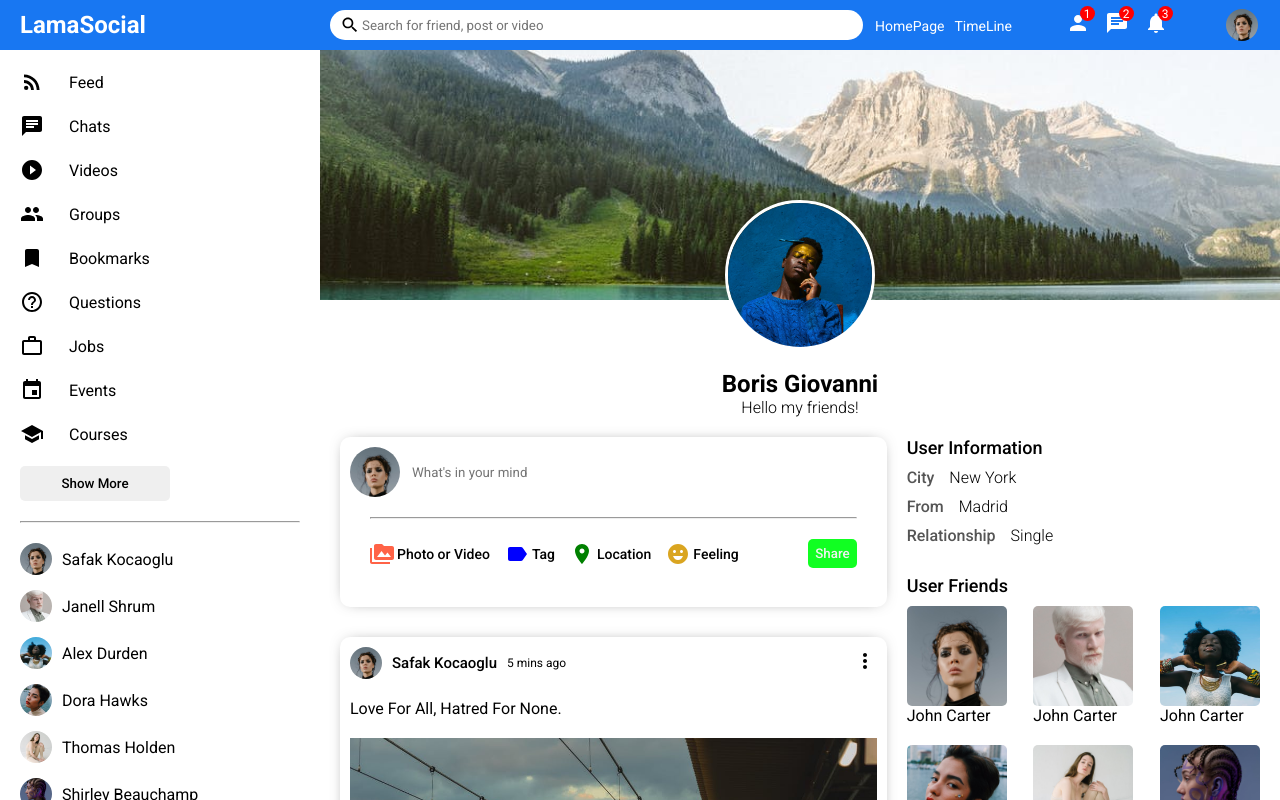
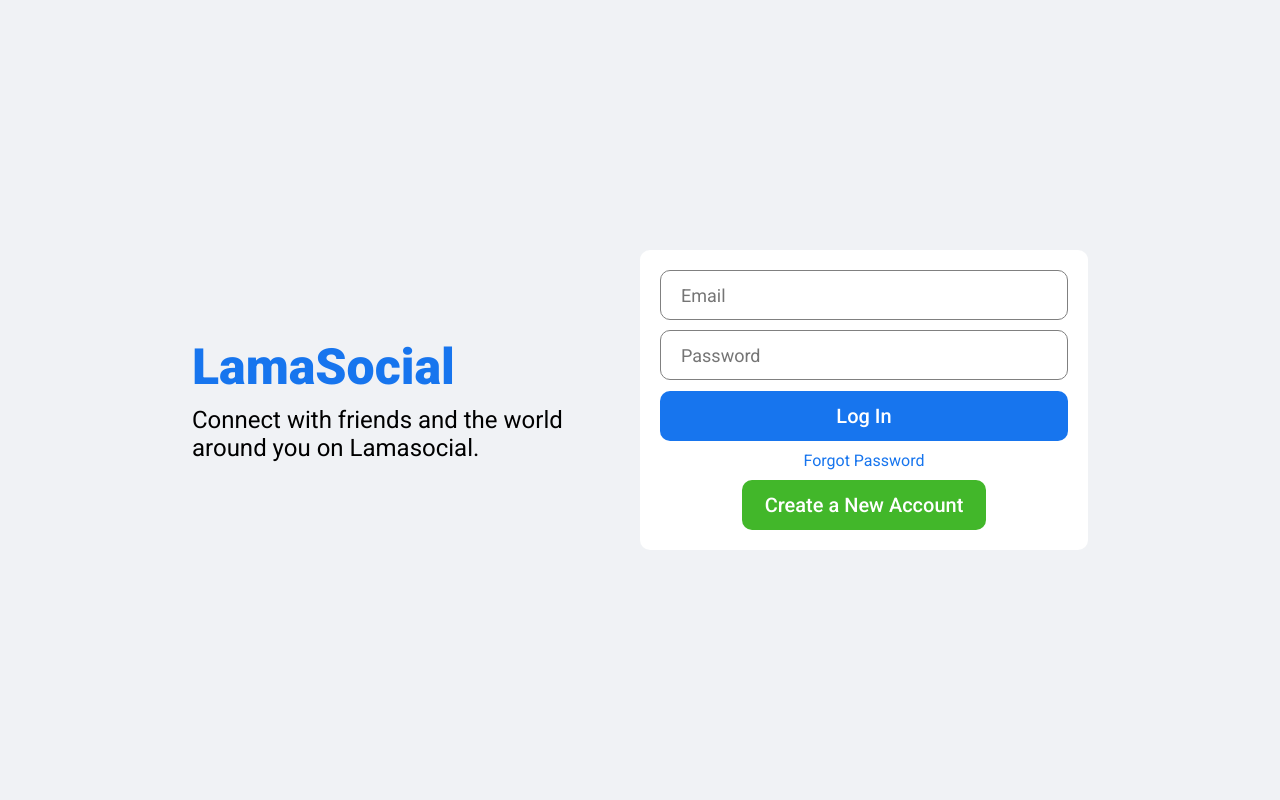
Before and after one commit to Giovanni-Boris/Proyects-React, a React (Create React App) app in the folder chatRealTime/react-social/: page / in a window 1280 px wide. Shown: the top 800 px of the page. Built offline with nearby package versions, Linux system fonts and the light colour scheme.

Commit message:
Login page has finished

```diff
--- a/chatRealTime/react-social/src/App.js
+++ b/chatRealTime/react-social/src/App.js
@@ -1,8 +1,9 @@
 //import Home from "./pages/home/Home";
-import Profiler from "./pages/profiler/Profiler";
+//import Profiler from "./pages/profiler/Profiler";
+import Login from "./pages/login/Login";
 function App() {
   return (
-    <Profiler/>
+    <Login/>
   );
 }
 
--- a/chatRealTime/react-social/src/pages/login/Login.js
+++ b/chatRealTime/react-social/src/pages/login/Login.js
@@ -7,9 +7,19 @@ const Login = () => {
 				<div className="loginLeft">
 					<h3 className="loginLogo">LamaSocial</h3>
 					<span className="loginDesc">
-						Connect with friends and the world around you on Lamasocial. 					</span>
+						Connect with friends and the world around you on Lamasocial.
+					</span>
 				</div>
 				<div className="loginRight">
+					<div className="loginBox">
+						<input placeholder="Email" className="loginInput"/>
+						<input placeholder="Password" className="loginInput"/>
+						<button className="loginButton">Log In</button>
+						<span className="loginForgot">Forgot Password</span>
+						<button className="loginRegisterButton">
+							Create  a New Account
+						</button>
+					</div>
 				</div>
 			</div>
 		</div>
--- a/chatRealTime/react-social/src/pages/login/login.css
+++ b/chatRealTime/react-social/src/pages/login/login.css
@@ -0,0 +1,80 @@
+.login{
+	width: 100vw;
+	height: 100vh;
+	background-color:#f0f2f5;
+	display: flex;
+	align-items: center;
+	justify-content: center;
+}
+
+.loginWrapper{
+	width: 70%;
+	height: 70%;
+	display: flex;
+}
+
+.loginLeft,.loginRight{
+	flex: 1;
+	display: flex;
+	flex-direction: column;
+	justify-content: center;
+}
+
+.loginLogo{
+	font-size: 50px;
+	font-weight: 800;
+	color: #1775ee;
+	margin-bottom: 10px;
+}
+
+.loginDesc{
+	font-size: 24px;
+}
+
+.loginBox{
+	height: 300px;
+	padding: 20px;
+	background-color: #fff;
+	border-radius: 10px;
+	display: flex;
+	flex-direction: column;
+	justify-content: space-between;
+}
+
+.loginInput{
+	height: 50px;
+	border-radius: 10px;
+	border: 1px solid gray;
+	font-size: 18px ;
+	padding-left: 20px;
+	outline: none;
+}
+
+.loginButton{
+	height: 50px;
+	border-radius: 10px;
+	border: none;
+	background-color: #1775ee;
+	color: #fff;
+	font-size: 20px;
+	font-weight: 500;
+	cursor: pointer;
+}
+
+.loginForgot{
+	text-align: center;
+	color: #1775ee;
+}
+
+.loginRegisterButton{
+	width: 60%;
+	align-self: center;
+	height: 50px;
+	border-radius: 10px;
+	border: none;
+	background-color: #42b72a ;
+	color: #fff;
+	font-size: 20px;
+	font-weight: 500;
+	cursor: pointer;
+}
```
